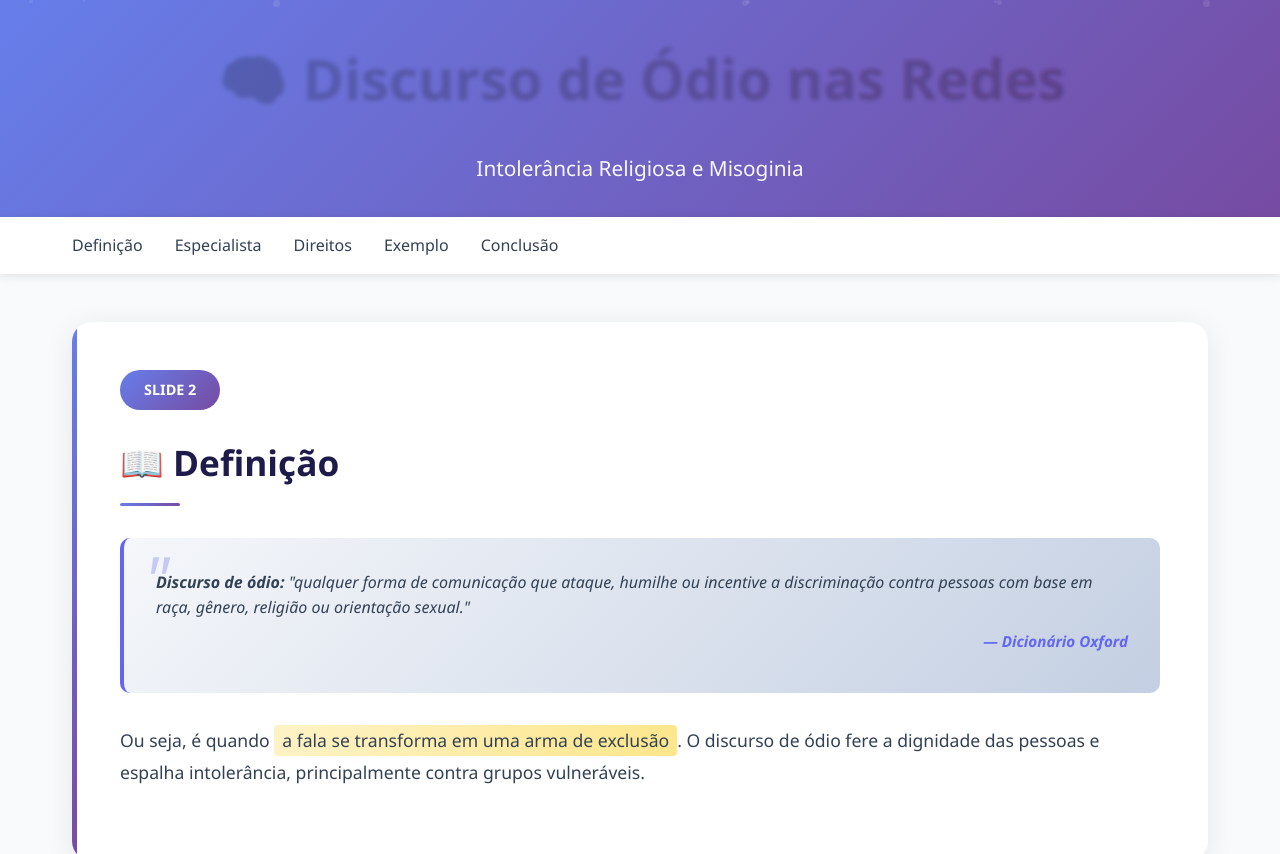
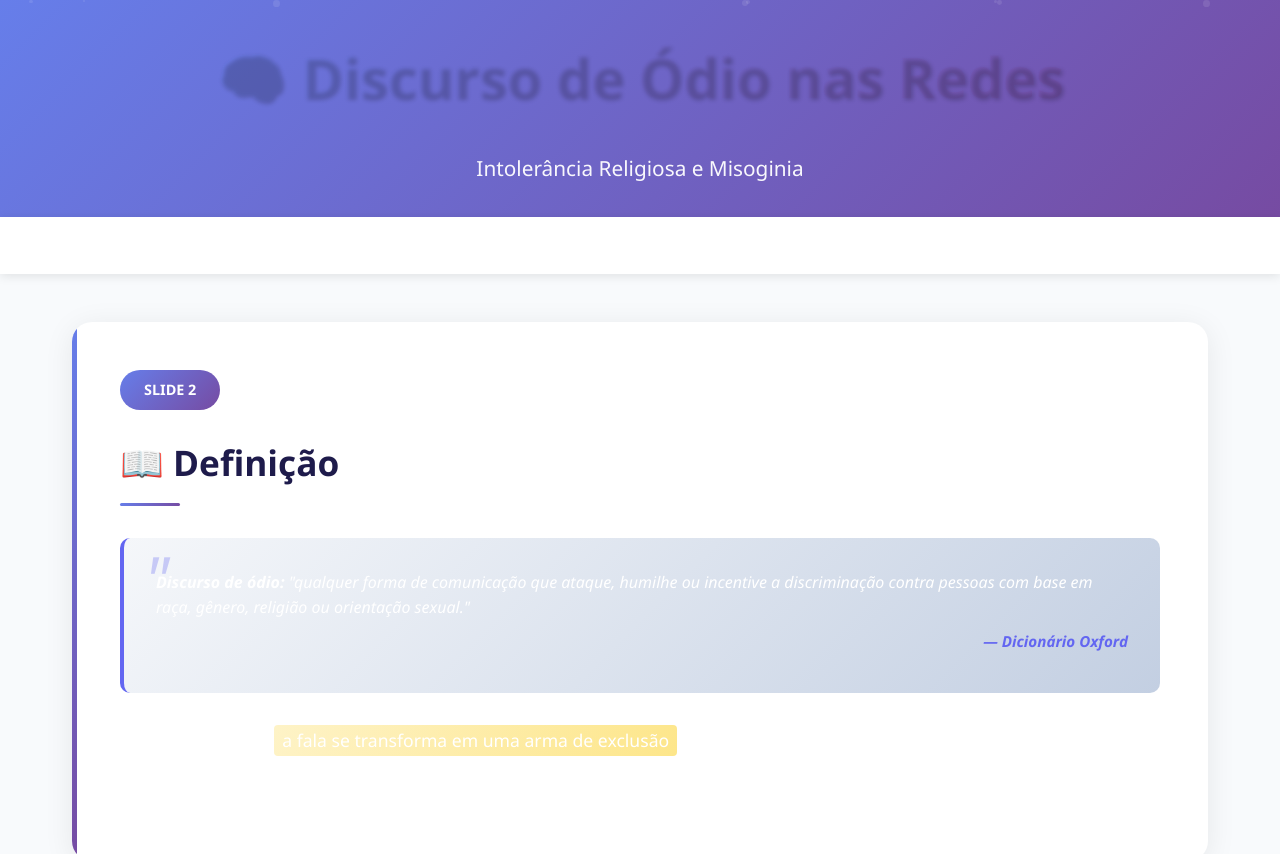
Before and after one commit to miguel-zacharias/gattisite, a plain HTML site: page index.html in a window 1280 px wide. Shown: the top 854 px of the page. Drawn offline with Linux system fonts and the light colour scheme.

Commit message:
Update index.html

```diff
--- a/index.html
+++ b/index.html
@@ -17,7 +17,7 @@
             --accent: #ec4899;
             --dark: #1e1b4b;
             --light: #f8fafc;
-            --text: #334155;
+            --text: #ffffff;
             --gradient: linear-gradient(135deg, #667eea 0%, #764ba2 100%);
         }
 
```
